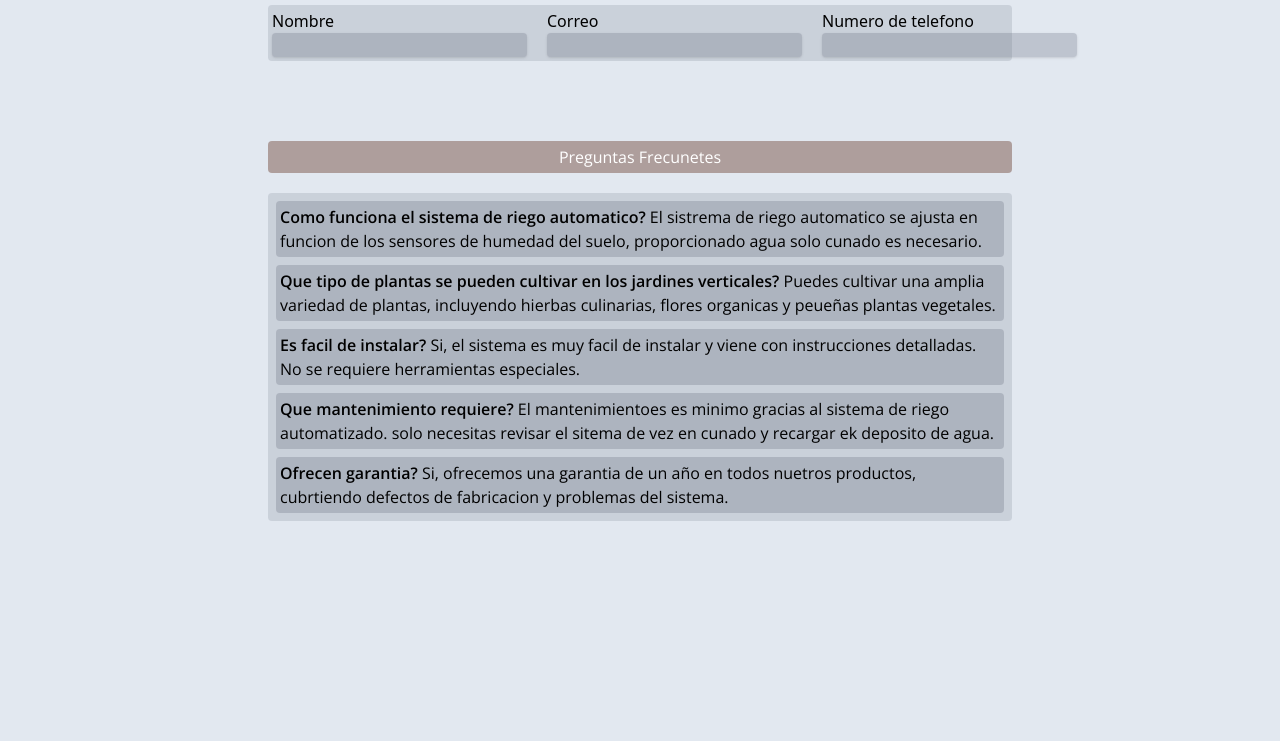
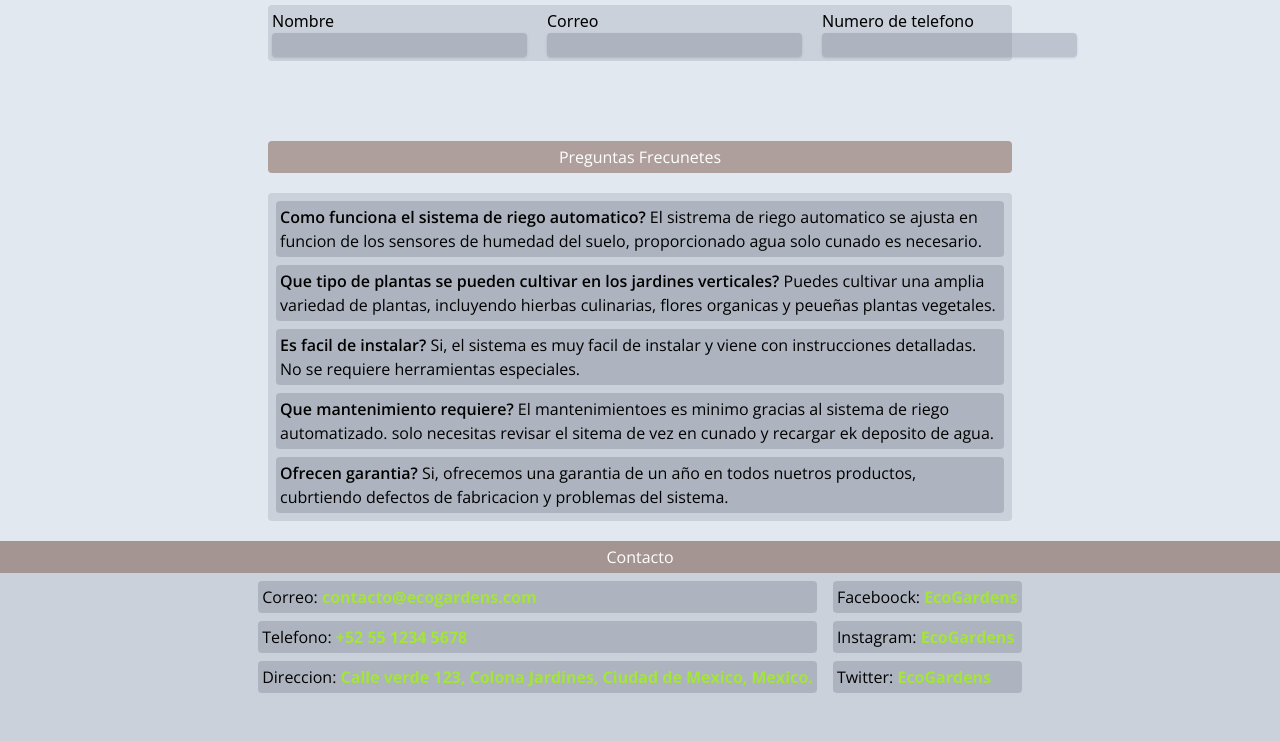
Before and after one commit to WUERION/landing-EcoGardens, a plain HTML site: page index.html in a window 1280 px wide. Shown: the part 3571-4312 px from the top of the page. Before the commit the page ends 4112 px from the top, so only its background shows below. Drawn offline with nearby package versions, Linux system fonts and the light colour scheme.

Commit message:
ceacion de la section de contacto

```diff
--- a/index.html
+++ b/index.html
@@ -270,25 +270,74 @@
             <div class="flex justify-center  mt-5">
                 <ul class="bg-gray-500/20 flex flex-col gap-2 rounded p-2 w-full lg:w-3/5">
                     <li class="bg-gray-500/30 p-1 rounded">
-                        <p class=""><span class="font-semibold">Como funciona el sistema de riego automatico?</span> El sistrema de riego automatico se ajusta en funcion de los sensores de humedad del suelo, proporcionado agua solo cunado es necesario.</p>
+                        <p class=""><span class="font-semibold">Como funciona el sistema de riego automatico?</span> El
+                            sistrema de riego automatico se ajusta en funcion de los sensores de humedad del suelo,
+                            proporcionado agua solo cunado es necesario.</p>
                     </li>
                     <li class="bg-gray-500/30 p-1 rounded">
-                        <p class=""><span class="font-semibold">Que tipo de plantas se pueden cultivar en los jardines verticales?</span> Puedes cultivar una amplia variedad de plantas, incluyendo hierbas culinarias, flores organicas y peueñas plantas vegetales.</p>
+                        <p class=""><span class="font-semibold">Que tipo de plantas se pueden cultivar en los jardines
+                                verticales?</span> Puedes cultivar una amplia variedad de plantas, incluyendo hierbas
+                            culinarias, flores organicas y peueñas plantas vegetales.</p>
                     </li>
                     <li class="bg-gray-500/30 p-1 rounded">
-                        <p class=""><span class="font-semibold">Es facil de instalar?</span> Si, el sistema es muy facil de instalar y viene con instrucciones detalladas. No se requiere herramientas especiales.</p>
+                        <p class=""><span class="font-semibold">Es facil de instalar?</span> Si, el sistema es muy facil
+                            de instalar y viene con instrucciones detalladas. No se requiere herramientas especiales.
+                        </p>
                     </li>
                     <li class="bg-gray-500/30 p-1 rounded">
-                        <p class=""><span class="font-semibold">Que mantenimiento requiere?</span> El mantenimientoes es minimo gracias al sistema de riego automatizado. solo necesitas revisar el sitema de vez en cunado y recargar ek deposito de agua.</p>
+                        <p class=""><span class="font-semibold">Que mantenimiento requiere?</span> El mantenimientoes es
+                            minimo gracias al sistema de riego automatizado. solo necesitas revisar el sitema de vez en
+                            cunado y recargar ek deposito de agua.</p>
                     </li>
                     <li class="bg-gray-500/30 p-1 rounded">
-                        <p class=""><span class="font-semibold">Ofrecen garantia?</span> Si, ofrecemos una garantia de un año en todos nuetros productos, cubrtiendo defectos de fabricacion y problemas del sistema.</p>
+                        <p class=""><span class="font-semibold">Ofrecen garantia?</span> Si, ofrecemos una garantia de
+                            un año en todos nuetros productos, cubrtiendo defectos de fabricacion y problemas del
+                            sistema.</p>
                     </li>
                 </ul>
             </div>
         </section>
     </main>
 
+    <footer class="bg-gray-500/20 h-1/4">
+
+        <div class="bg-[#8D6F64]/60 p-1">
+            <h2 class="text-white text-center">Contacto</h2>
+        </div>
+
+        <div class="flex justify-center ">
+            <ul class="p-2 flex flex-col gap-2 ">
+                <li class="bg-gray-500/30 p-1 rounded">
+                    <p>Correo: <span class="text-lime-400 font-bold"><a
+                                href="mailto:contacto@ecogardens.com">contacto@ecogardens.com</a></span></p>
+                </li>
+                <li class="bg-gray-500/30 p-1 rounded">
+                    <p>Telefono: <span class="text-lime-400 font-bold"><a href="tel:+52 55 1234 5678">+52 55 1234
+                                5678</a></span></p>
+                </li>
+                <li class="bg-gray-500/30 p-1 rounded">
+                    <p>Direccion: <span class="text-lime-400 font-bold">Calle verde 123, Colona Jardines, Ciudad de
+                            Mexico, Mexico.</span> </p>
+                </li>
+                <li>
+            </ul>
+            <ul class="flex flex-col gap-2 p-2">
+                <li class="bg-gray-500/30 p-1 rounded">
+                    <p>Faceboock: <span class="text-lime-400 font-bold"><a
+                                href="faceboock.com/EcoGardens">EcoGardens</a></span> </p>
+                </li>
+                <li class="bg-gray-500/30 p-1 rounded">
+                    <p>Instagram: <span class="text-lime-400 font-bold"><a
+                                href="instagram.com/EcoGardens">EcoGardens</a></span> </p>
+                </li>
+                <li class="bg-gray-500/30 p-1 rounded">
+                    <p>Twitter: <span class="text-lime-400 font-bold"><a
+                                href="twitter.com/EcoGardens">EcoGardens</a></span> </p>
+                </li>
+            </ul>
+        </div>
+    </footer>
+
     <script src="index.js"></script>
 </body>
 
```
